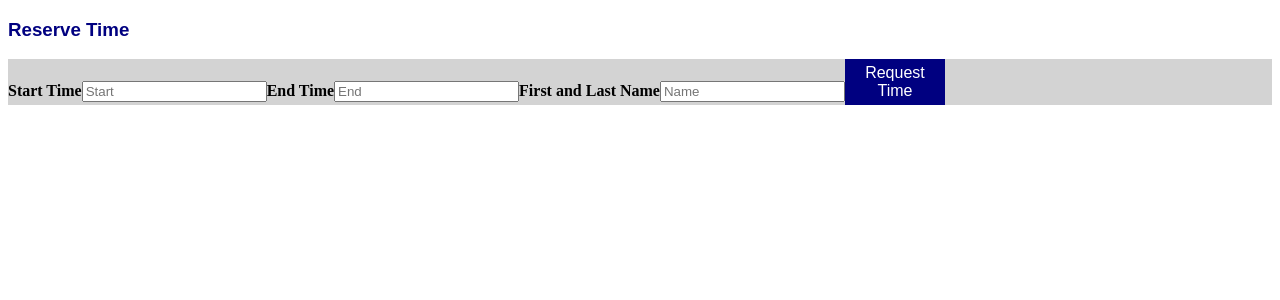
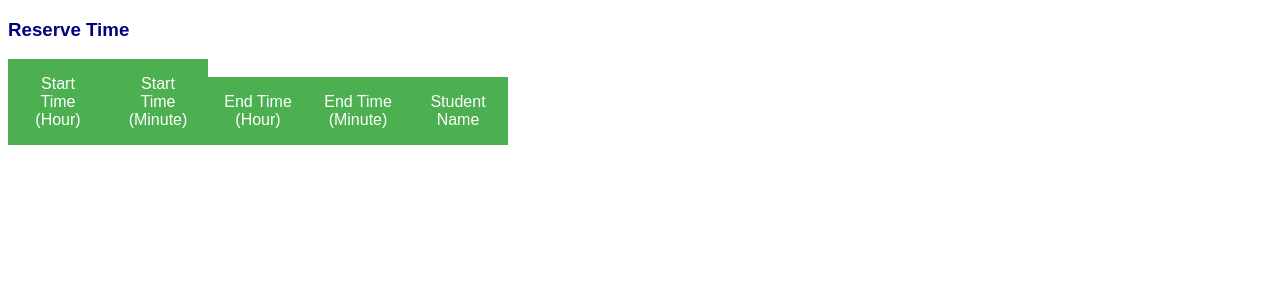
Before and after one commit to XUCSCI260SP2019/flower-power-UI, an Angular app: page /reserve in a window 1280 px wide. Shown: the top 300 px of the page. Built offline with nearby package versions, Linux system fonts and the light colour scheme.

Commit message:
dropdown windows show-up

```diff
--- a/src/app/reserve-time/reserve-time.component.css
+++ b/src/app/reserve-time/reserve-time.component.css
@@ -39,3 +39,37 @@ button {
 button:hover {
   opacity: 0.8;
 }
+.dropbtn {
+  background-color: #4CAF50;
+  color: white;
+  padding: 16px;
+  font-size: 16px;
+  border: none;
+}
+
+.dropdown {
+  position: relative;
+  display: inline-block;
+}
+
+.dropdown-content {
+  display: none;
+  position: absolute;
+  background-color: #f1f1f1;
+  min-width: 160px;
+  box-shadow: 0px 8px 16px 0px rgba(0,0,0,0.2);
+  z-index: 1;
+}
+
+.dropdown-content a {
+  color: black;
+  padding: 12px 16px;
+  text-decoration: none;
+  display: block;
+}
+
+.dropdown-content a:hover {background-color: #ddd;}
+
+.dropdown:hover .dropdown-content {display: block;}
+
+.dropdown:hover .dropbtn {background-color: #3e8e41;}
--- a/src/app/reserve-time/reserve-time.component.html
+++ b/src/app/reserve-time/reserve-time.component.html
@@ -2,16 +2,64 @@
   Reserve Time
 </h3>
 <form>
-<div class="container">
-  <label for="start"><b>Start Time</b></label>
-  <input type="start" placeholder="Start" name="starttime" required>
+  <div class="dropdown">
+    <button (click)="startTimeHour()" class="dropbtn">Start Time (Hour)</button>
+    <div id="startHourDrop" class="dropdown-content">
+      <a href="#8">8</a>
+      <a href="#9">9</a>
+      <a href="#10">10</a>
+      <a href="#11">11</a>
+      <a href="#12">12</a>
+      <a href="#1">1</a>
+      <a href="#2">2</a>
+      <a href="#3">3</a>
+      <a href="#4">4</a>
+      <a href="#5">5</a>
+    </div>
+  </div>
 
-  <label for="end"><b>End Time</b></label>
-  <input type="end" placeholder="End" name="endtime" required>
+  <div class="dropdown">
+    <button (click)="startTimeMinute()" class="dropbtn">Start Time (Minute)</button>
+    <div id="startMinuteDrop" class="dropdown-content">
+      <a href="#00-15">00-15</a>
+      <a href="#15-30">15-30</a>
+      <a href="#30-45">30-45</a>
+      <a href="#45-00">45-00</a>
+    </div>
+  </div>
 
-  <label for="name"><b>First and Last Name</b></label>
-  <input type="name" placeholder="Name" name="fullname" required>
+  <div class="dropdown">
+    <button (click)="endTimeHour()" class="dropbtn">End Time (Hour)</button>
+    <div id="endHourDrop" class="dropdown-content">
+      <a href="#8">8</a>
+      <a href="#9">9</a>
+      <a href="#10">10</a>
+      <a href="#11">11</a>
+      <a href="#12">12</a>
+      <a href="#1">1</a>
+      <a href="#2">2</a>
+      <a href="#3">3</a>
+      <a href="#4">4</a>
+      <a href="#5">5</a>
+    </div>
+  </div>
 
-  <button type= submit (click)="reserveTime(starttime, endtime, Name)">Request Time</button>
-</div>
+  <div class="dropdown">
+    <button (click)="endTimeMinute()" class="dropbtn">End Time (Minute)</button>
+    <div id="endMinuteDrop" class="dropdown-content">
+      <a href="#00-15">00-15</a>
+      <a href="#15-30">15-30</a>
+      <a href="#30-45">30-45</a>
+      <a href="#45-00">45-00</a>
+    </div>
+  </div>
+
+  <div class="dropdown">
+    <button (click)="studentName()" class="dropbtn">Student Name</button>
+    <div id="studentDrop" class="dropdown-content">
+      <a href="#bobjim">Bob Jim</a>
+      <a href="#jimbob">Jim Bob</a>
+      <a href="#notbob">Not Bob</a>
+    </div>
+  </div>
 </form>
--- a/src/app/reserve-time/reserve-time.component.ts
+++ b/src/app/reserve-time/reserve-time.component.ts
@@ -17,7 +17,7 @@ export class ReserveTimeComponent implements OnInit {
   }
 
   reserveTime(starttime: string, endtime: string, fullname: string): void {
-    console.log(starttime, endtime, fullname);
+    console.log('this.reserveTime is called');
     this.reservationsService.requestTime(starttime, endtime, fullname);
   }
 }
```
